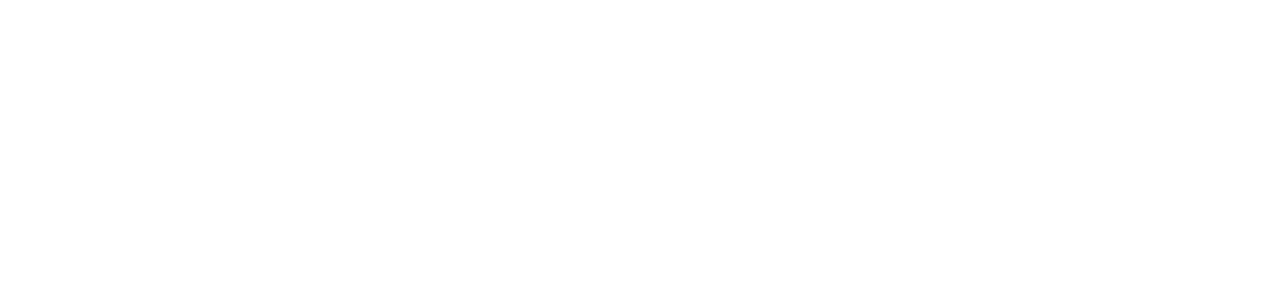
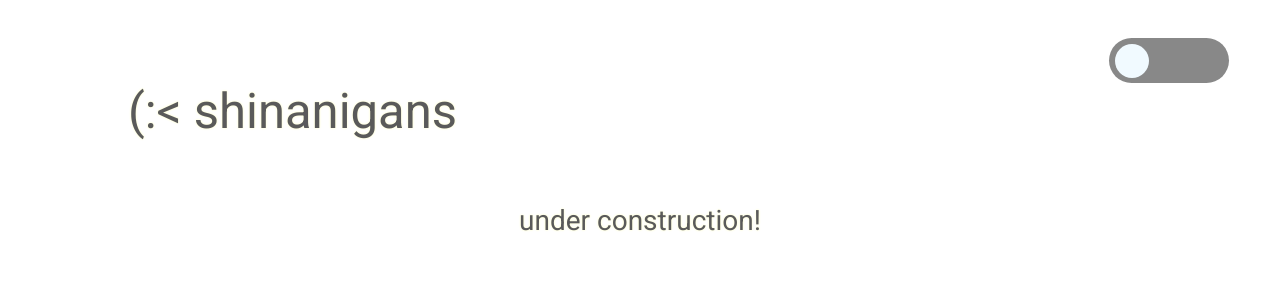
Before and after one commit to steventanyang/stevenyang, a React (Create React App) app: page /shinanigans in a window 1280 px wide. Before the commit this address had no page. Shown: the top 300 px of the page. Built offline with nearby package versions, Linux system fonts and the light colour scheme.

Commit message:
added contruction pages

```diff
--- a/src/App.js
+++ b/src/App.js
@@ -2,6 +2,8 @@ import './App.css';
 import { BrowserRouter, Routes, Route } from 'react-router-dom'
 import Home from './components/Home';
 import Projects from './components/Projects'
+import Shinanigans from './components/Shinanigans'
+import Love from './components/Love'
 import { DarkContext } from './contexts/DarkContext';
 import { ThemeProvider } from 'styled-components';
 import { lightTheme, darkTheme } from './Themes';
@@ -20,6 +22,8 @@ function App() {
             <Routes>
               <Route path="/" element={<Home />} />
               <Route path="/projects" element={<Projects />} />
+              <Route path="/shinanigans" element={<Shinanigans />} />
+              <Route path="/life" element={<Love />} />
             </Routes>
           </main>
         </ThemeProvider>
--- a/src/components/Home.js
+++ b/src/components/Home.js
@@ -64,13 +64,13 @@ export default function Home() {
               </Link>
             </div>
             <div className='island-and-logo island1' style={{ marginRight: '2%', marginLeft: '2%' }}>
-              <a href='/projects' style={{ textDecoration: "none"}}>
+              <a href='/shinanigans' style={{ textDecoration: "none"}}>
                 <h2 className={theme === 'light' ? 'island-logo': 'dark-island-logo'}> (:&lt; </h2>
                 <img className='island' src={theme === 'light' ? island1: darkisland1} alt='island'></img>
               </a>
             </div>
             <div className='island-and-logo island3'>
-              <a href='/projects' style={{ textDecoration: "none"}}>
+              <a href='/life' style={{ textDecoration: "none"}}>
                 <h2 className={theme === 'light' ? 'island-logo': 'dark-island-logo'}> &lt;3 </h2>
                 <img className='island' src={theme === 'light' ? island3: darkisland3} alt='island'></img>
               </a>
--- /dev/null
+++ b/src/components/Love.js
@@ -0,0 +1,56 @@
+import '../static/Projects.css'
+import Toggle from '../components/Toggle'
+
+import styled from 'styled-components'
+import { useContext, useState } from 'react'
+import { DarkContext } from '../contexts/DarkContext'
+import { Link } from 'react-router-dom';
+
+
+const PageWrap = styled.div`
+  background-color: ${props => props.theme.backgroundColor};
+  height: 100vh;
+  width: 100vw;
+  overflow-y: scroll;
+  overflow-x: hidden;
+`;
+
+const Title = styled.div`
+  color: ${props => props.theme.color};
+  font-family: 'Roboto';
+  font-size: 3.5rem;
+  font-weight: 400;
+  margin-left: 10%;
+  text-shadow: 0 0 1px #FEFFDD, 0 0 2px #FEFFDD, 0 0 3px #FEFFDD;
+`;
+
+export default function Love() {
+
+  const { theme, setTheme, isToggled, setIsToggled } = useContext(DarkContext);
+
+  return (
+    <PageWrap>
+
+      <div className='toggle-container'>
+        <Toggle
+          rounded={true}
+          isToggled={isToggled}
+          onToggle={() => {
+            setIsToggled(!isToggled);
+            theme === 'light' ? setTheme('dark') : setTheme('light')
+            }}
+        />
+      </div>
+
+
+      <div className='title-container'>
+        <Link to='/' style={{ textDecoration: "none"}}><Title> &lt;3 </Title></Link>
+      </div>
+      <div className='description-container' >
+        <div className='description' style={{ color: theme === 'light' ? '#5A5A5A': '#FEFFDD'}}>
+          under construction!
+        </div>
+      </div>
+    </PageWrap>
+  );
+}
--- a/src/components/Projects.js
+++ b/src/components/Projects.js
@@ -41,35 +41,32 @@ const Title = styled.div`
 // `;
 
 
-
-
-
 function GreyBox(props) {
 
   const Tool = (value) => {
-    if (value == 'CSS') {
+    if (value === 'CSS') {
       return '#757629';
-    } else if (value == 'Django') {
+    } else if (value === 'Django') {
       return '225724';
-    } else if (value == 'Flask') {
+    } else if (value === 'Flask') {
       return '#404040';
-    } else if (value == "Git") {
+    } else if (value === "Git") {
       return '#814A17';
-    } else if (value == "JavaScript") {
+    } else if (value === "JavaScript") {
       return '#767319';
-    } else if (value == "MongoDB") {
+    } else if (value === "MongoDB") {
       return '#1C431E';
-    } else if (value == "MySQL") {
+    } else if (value === "MySQL") {
       return '#85621E';
-    } else if (value == "Pandas") {
+    } else if (value === "Pandas") {
       return '#1C431E';
-    } else if (value == "Python") {
+    } else if (value === "Python") {
       return '#496A7C';
-    } else if (value == "React" || value == "React Native") {
+    } else if (value === "React" || value === "React Native") {
       return '#1F4E68';
-    } else if (value == "Selenium") {
+    } else if (value === "Selenium") {
       return '#405B39';
-    } else if (value == "SQLite") {
+    } else if (value === "SQLite") {
       return '#275B5B';
     } else {
       return '#404040';
@@ -96,6 +93,7 @@ function GreyBox(props) {
 
       <span className='grey-des-container'>
         <p className='grey-description'>{props.description}</p>
+        <p className='grey-description-short'>{props.shortdescription}</p>
       </span>
 
       {/* <a href="https://www.linkedin.com/in/steven-yang-2059b0268/" target="blank">link</a> */}
@@ -156,6 +154,7 @@ export default function Projects() {
                       title='LeGM Fantasy Manager'
                       description='I got tired of losing in my fantasy league. LeGM is an all-in-one fantasy manager so I can start winning again.
                       Features include optimized lineup suggestions, an ai search, a team dashboard, and an injury news feed.'
+                      shortdescription='All-in-one fantasy manager with lineup suggestions, ai search, team dashboard, and news feed'
                       tool1='React'
                       tool2='MySQL'
                       tool3='Selenium'
--- /dev/null
+++ b/src/components/Shinanigans.js
@@ -0,0 +1,56 @@
+import '../static/Projects.css'
+import Toggle from '../components/Toggle'
+
+import styled from 'styled-components'
+import { useContext, useState } from 'react'
+import { DarkContext } from '../contexts/DarkContext'
+import { Link } from 'react-router-dom';
+
+
+const PageWrap = styled.div`
+  background-color: ${props => props.theme.backgroundColor};
+  height: 100vh;
+  width: 100vw;
+  overflow-y: scroll;
+  overflow-x: hidden;
+`;
+
+const Title = styled.div`
+  color: ${props => props.theme.color};
+  font-family: 'Roboto';
+  font-size: 3.5rem;
+  font-weight: 400;
+  margin-left: 10%;
+  text-shadow: 0 0 1px #FEFFDD, 0 0 2px #FEFFDD, 0 0 3px #FEFFDD;
+`;
+
+export default function Shinanigans() {
+
+  const { theme, setTheme, isToggled, setIsToggled } = useContext(DarkContext);
+
+  return (
+    <PageWrap>
+
+      <div className='toggle-container'>
+        <Toggle
+          rounded={true}
+          isToggled={isToggled}
+          onToggle={() => {
+            setIsToggled(!isToggled);
+            theme === 'light' ? setTheme('dark') : setTheme('light')
+            }}
+        />
+      </div>
+
+
+      <div className='title-container'>
+        <Link to='/' style={{ textDecoration: "none"}}><Title> (:&lt; shinanigans</Title></Link>
+      </div>
+      <div className='description-container' >
+        <div className='description' style={{ color: theme === 'light' ? '#5A5A5A': '#FEFFDD'}}>
+          under construction!
+        </div>
+      </div>
+    </PageWrap>
+  );
+}
--- a/src/static/Projects.css
+++ b/src/static/Projects.css
@@ -19,6 +19,9 @@
         margin-right: 50px;
         opacity: 1;
         width: 550px;
+    }
+    .grey-description-short {
+        display: none;
     }
 }
 
@@ -50,6 +53,9 @@
         margin-right: 50px;
         opacity: 1;
         width: 550px;
+    }
+    .grey-description-short {
+        display: none;
     }
 }
 
@@ -86,7 +92,7 @@
         opacity: 1;
         width: 320px;
     }
-    .grey-des-container {
+    .grey-description {
         display: none;
     }
 }
@@ -255,6 +261,16 @@
     text-align: left;
 }
 
+.grey-description-short {
+    color: #A4A4A4;
+    font-family: 'Roboto';
+    font-size: 1.2rem;
+    font-weight: 400;
+    line-height: 1.5;
+    margin: 15px 45px;
+    text-align: left;
+}
+
 
 .test-container {
     background-color: bisque;
```
